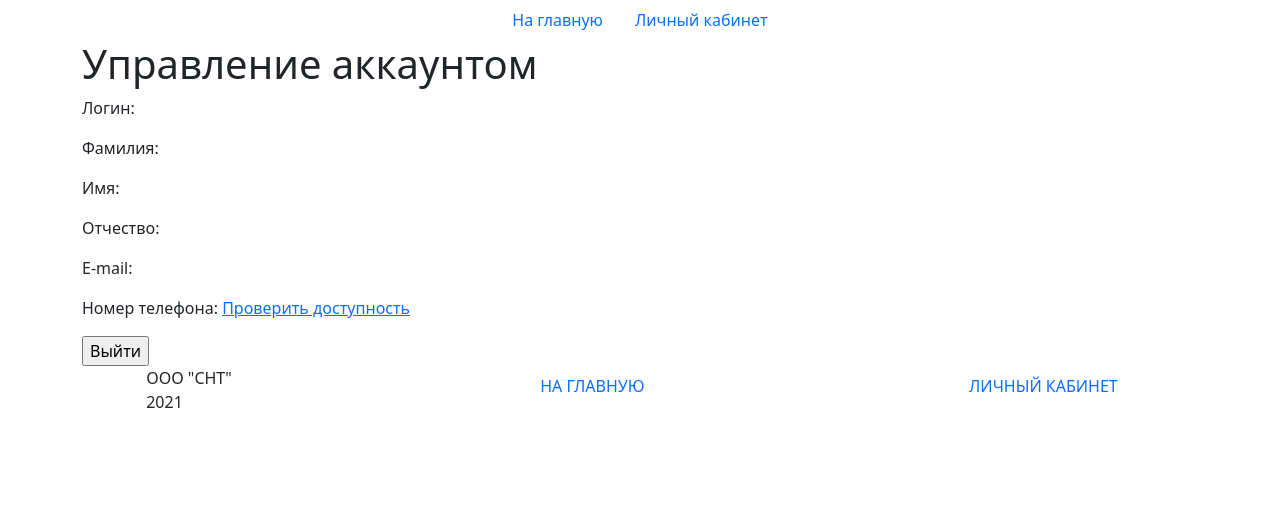
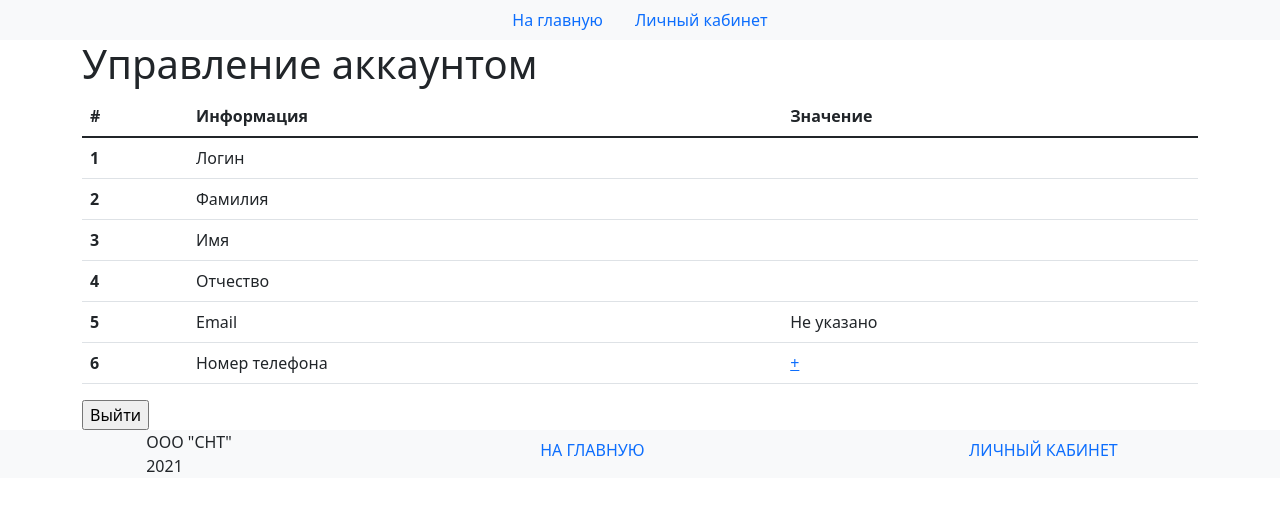
Before and after one commit to Cory7666/PUL_WebConstruction, a PHP site: page /account in a window 1280 px wide. Shown: the top 511 px of the page. Run offline with PHP 8.4, Linux system fonts and the light colour scheme; the visitor is signed in with stand-in values (Sample User, id 1); data that the repository does not hold is empty.

Commit message:
right finall version

```diff
--- a/__patterns__/__footer__.html
+++ b/__patterns__/__footer__.html
@@ -8,7 +8,7 @@
 </div>
 -->
 
-<ul class="nav justify-content-around">
+<ul class="nav justify-content-around bg-light">
     <li class="nav-item">ООО "СНТ"<br />2021</li>
     <li class="nav-item"><a href="/" class="nav-link">НА ГЛАВНУЮ</a></li>
     <li class="nav-item"><a href="/account/" class="nav-link">ЛИЧНЫЙ КАБИНЕТ</a></li>
--- a/__patterns__/__header__.html
+++ b/__patterns__/__header__.html
@@ -7,7 +7,7 @@
 </div>
 -->
 
-<ul id="site-header" class="nav justify-content-center">
+<ul id="site-header" class="nav justify-content-center bg-light">
     <li class="nav-item"><a href="/" class="nav-link">На главную</a></li>
     <li class="nav-item"><a href="/account/" class="nav-link">Личный кабинет</a></li>
 </ul>
--- a/account/index.php
+++ b/account/index.php
@@ -7,14 +7,10 @@ session_start();
 $dbh = new PDO('mysql:host=localhost;dbname=proj_db', 'alex', '2467');
 
 
-if (!isset($_SESSION["username"]))
-{
-    if (isset($_COOKIE["username"]) && isset($_COOKIE["password"]) && db_check_user($dbh, $_COOKIE["username"], $_COOKIE["password"]))
-    {
+if (!isset($_SESSION["username"])) {
+    if (isset($_COOKIE["username"]) && isset($_COOKIE["password"]) && db_check_user($dbh, $_COOKIE["username"], $_COOKIE["password"])) {
         activate_user($_COOKIE["username"], $_COOKIE["password"]);
-    }
-    else
-    {
+    } else {
         session_drop_settings();
     }
 }
@@ -44,24 +40,82 @@ if (!isset($_SESSION["username"]))
         if (!$_SESSION["is_authorized"])
         // Пользователь не авторизован
         {
+            if (isset($_GET["errcode"]) && $_GET["errcode"] == 2) {
+        ?>
+                <div class="alert alert-danger">
+                    Ошибка регистрации. Скорее всего, такой пользователь существует, или вы ввели неверные данные.
+                </div>
+            <?php
+            } else if (isset($_GET["errcode"]) && $_GET["errcode"] == 1) {
+            ?>
+                <div class="alert alert-danger">
+                    Ошибка PDO. Обратитесь к администратору сервера.
+                </div>
+            <?php
+            }
             echo file_get_contents("__forms__.html");
-            }
-            else
+        } else
         // Пользователь авторизован
         {
             $user_info = db_get_user_info($dbh, $_SESSION["username"]);
-
-                echo "<p>Логин: ".$user_info["username"]."</p>";
-                echo "<p>Фамилия: ".$user_info["user_name"]."</p>";
-                echo "<p>Имя: ".$user_info["user_surname"]."</p>";
-                echo "<p>Отчество: ".$user_info["user_patronymic"]."</p>";
-                echo "<p>E-mail: ".$user_info["user_email"].
-                    (($user_info["user_email"] != "") ?
-                        "<a href=\"mailto:".$user_info["user_email"]."\">Отправить тестовое сообщение</a>" :
-                        ""
-                    )."</p>";
-                echo "<p>Номер телефона: ".$user_info["user_phone_num"]."<a href=\"tel:+".$user_info["user_phone_num"]."\">Проверить доступность</a></p>";
             ?>
+            <?php if (isset($_GET["errcode"]) && $_GET["errcode"] == 0) {
+            ?>
+                <div class="alert alert-success">
+                    Успешная авторизация.
+                </div>
+            <?php
+            }
+            ?>
+            <table class="table">
+                <thead>
+                    <tr>
+                        <th scope="col">#</th>
+                        <th scope="col">Информация</th>
+                        <th scope="col">Значение</th>
+                    </tr>
+                </thead>
+                <tbody>
+                    <tr>
+                        <th scope="row">1</th>
+                        <td scope="col">Логин</td>
+                        <td scope="col"><?php echo $user_info["username"]; ?></td>
+                    </tr>
+                    <tr>
+                        <th scope="row">2</th>
+                        <td scope="col">Фамилия</td>
+                        <td scope="col"><?php echo $user_info["user_surname"]; ?></td>
+                    </tr>
+                    <tr>
+                        <th scope="row">3</th>
+                        <td scope="col">Имя</td>
+                        <td scope="col"><?php echo $user_info["user_name"]; ?></td>
+                    </tr>
+                    <tr>
+                        <th scope="row">4</th>
+                        <td scope="col">Отчество</td>
+                        <td scope="col"><?php echo $user_info["user_patronymic"]; ?></td>
+                    </tr>
+                    <tr>
+                        <th scope="row">5</th>
+                        <td scope="col">Email</td>
+                        <td scope="col"><?php
+                                        if ($user_info["user_email"]) {
+                                            echo "<a href=\"mailto:" . $user_info["user_email"] . "\">" . $user_info["user_email"] . "</a>";
+                                        } else {
+                                            echo "Не указано";
+                                        }
+                                        ?></td>
+                    </tr>
+                    <tr>
+                        <th scope="row">6</th>
+                        <td scope="col">Номер телефона</td>
+                        <td scope="col"><?php
+                                        echo "<a href=\"tel:" . $user_info["user_phone_num"] . "\">+" . $user_info["user_phone_num"] . "</a>";
+                                        ?></td>
+                    </tr>
+                </tbody>
+            </table>
 
             <form action="/actions/" method="get">
                 <input name="type" type="hidden" value="logout" placeholder="Тип запроса" />
--- a/index.php
+++ b/index.php
@@ -57,7 +57,11 @@ if (!isset($_SESSION["username"])) {
                 </div>
                 <div id="block-3">
                     <h2 id="block-3-header">Как связаться?</h2>
-                    <p>Прежде всего постоянный количественный рост и сфера нашей активности требует определения и уточнения дальнейших направлений развития. Значимость этих проблем настолько очевидна, что рамки и место обучения кадров обеспечивает актуальность модели развития. Прежде всего постоянный количественный рост и сфера нашей активности обеспечивает широкому кругу специалистов позиции, занимаемых участниками в отношении поставленных задач.</p>
+                    <div class="row row-cols-2">
+                        <div class="col mb-2">Исполнительный директор:</div> <div class="col">+7(978)803-12-34 (Алексей)</div>
+                        <div class="col mb-2">Операторы:</div> <div class="col">+7(978)803-12-34 (Андрей)</div>
+                        <div class="col mb-2">Исходный код проекта:</div> <div class="col"><a href="https://github.com/Cory7666/PUL_WebConstruction.git" hreflang="en" target="_blank">Github</a></div>
+                    </div>
                 </div>
             </div>
         </div>
--- a/lib/css/main.css
+++ b/lib/css/main.css
@@ -3,4 +3,5 @@
 {
     position: sticky !important;
     top: 0;
+    z-index: 100000;
 }
```
Also changed, not shown: actions/index.php (+5 -3 lines). Lines whose indentation alone changed are shown as unchanged.
